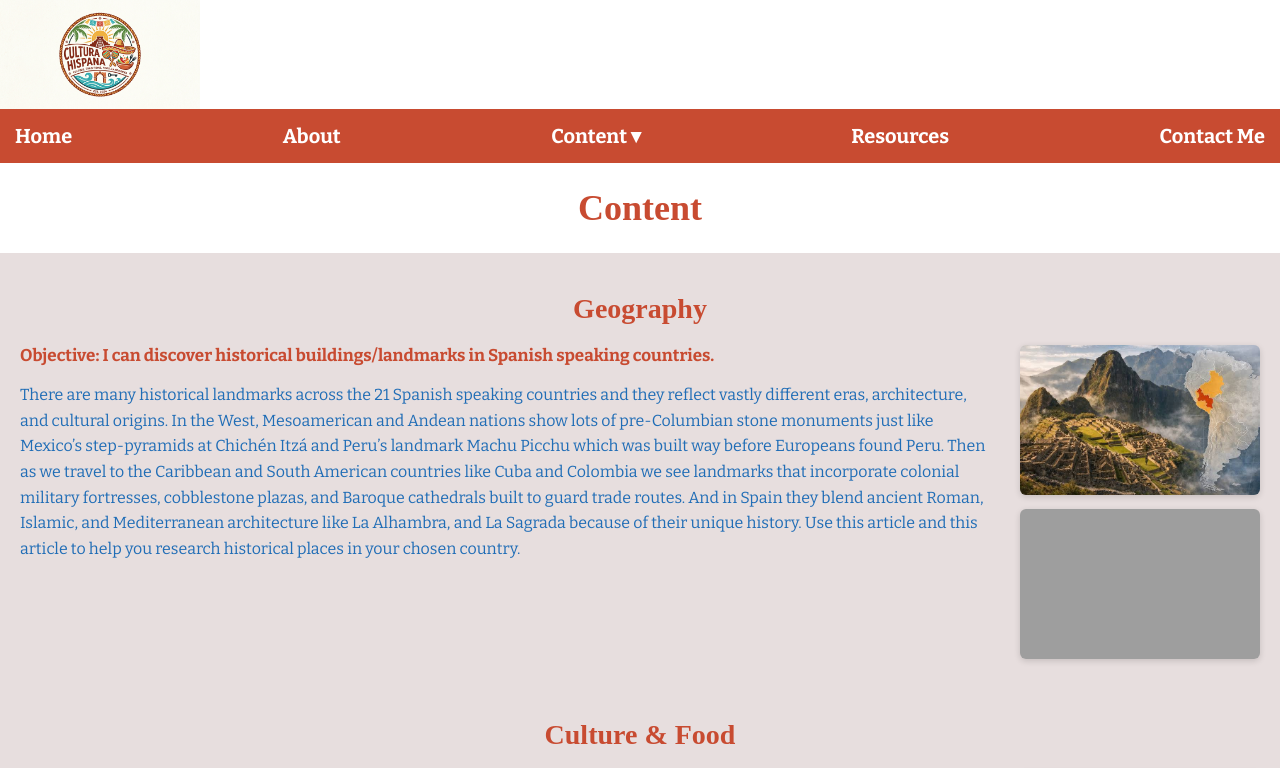
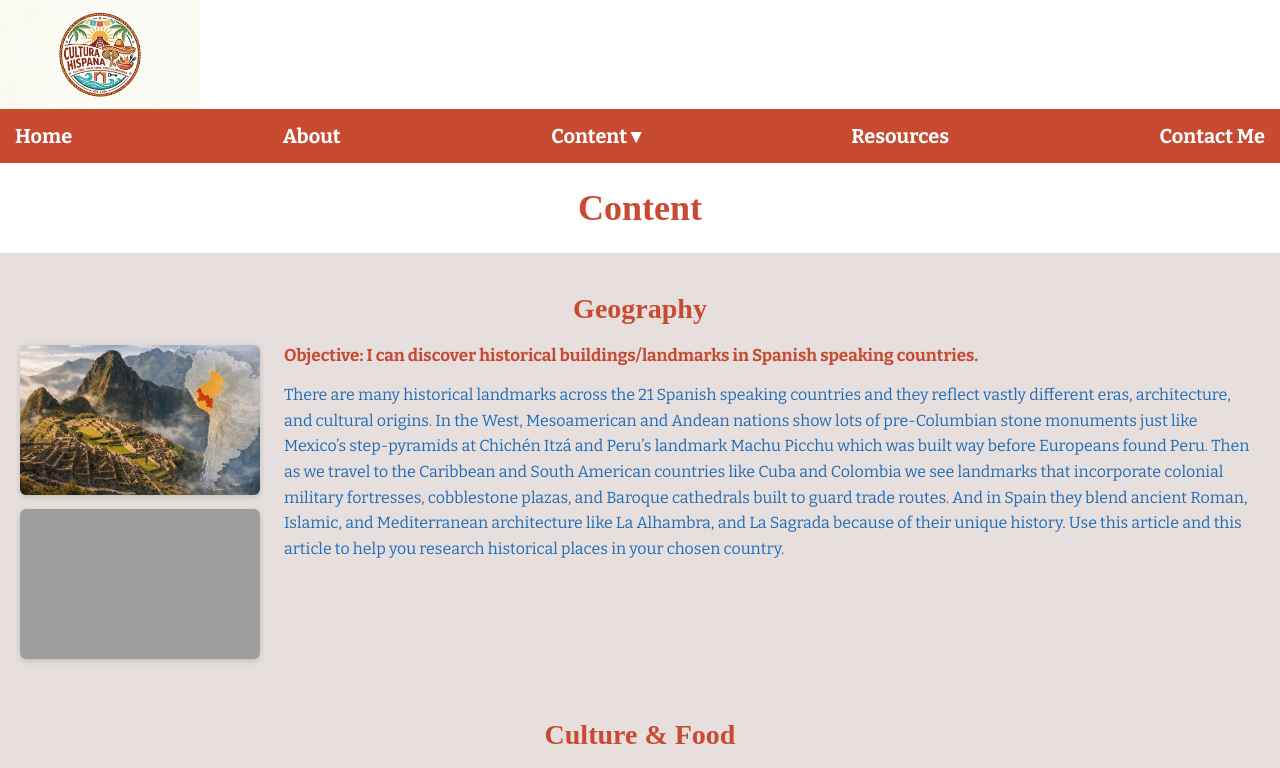
Before and after one commit to jaymibarnhart/jaymibarnhart.github.io, a plain HTML site: page webdevelopment/content.html in a window 1280 px wide. Shown: the top 768 px of the page. Drawn offline with nearby package versions, Linux system fonts and the light colour scheme; grey boxes are pictures that could not be loaded; a web font is replaced by a local one.

Commit message:
Refactor content.css for improved structure and styles

```diff
--- a/webdevelopment/content.css
+++ b/webdevelopment/content.css
@@ -164,11 +164,11 @@ main section h3 {
 
 .content-grid {
     display: grid;
-    grid-template-columns: 1fr 240px;
+    grid-template-columns: 240px 1fr;
     grid-template-rows: auto 1fr;
     grid-template-areas:
-        "objective photos"
-        "article photos";
+        "photos objective"
+        "photos article";
     gap: 16px 24px;
     align-items: start;
 }
@@ -261,7 +261,7 @@ main section h3 {
     }
 
     .content-grid {
-        grid-template-columns: 1fr 180px;
+        grid-template-columns: 180px 1fr;
         gap: 14px 20px;
     }
 
```
